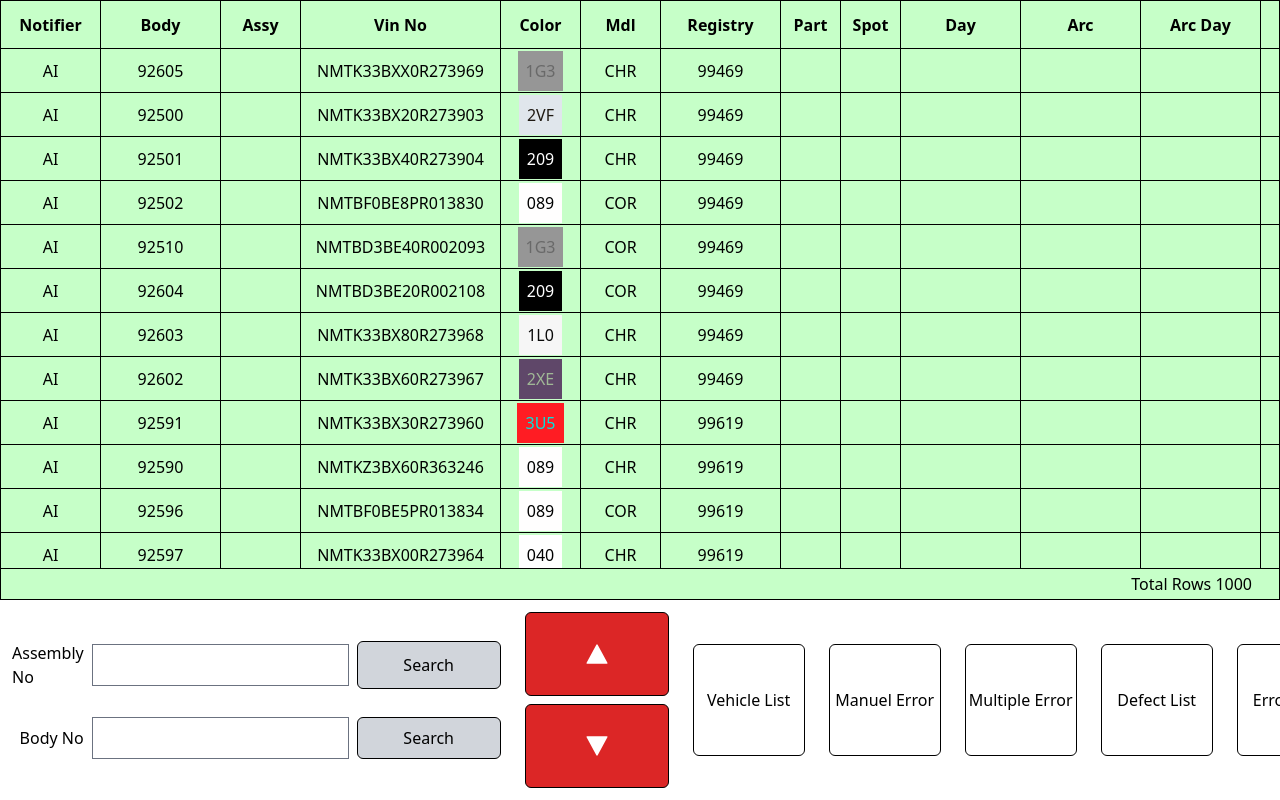
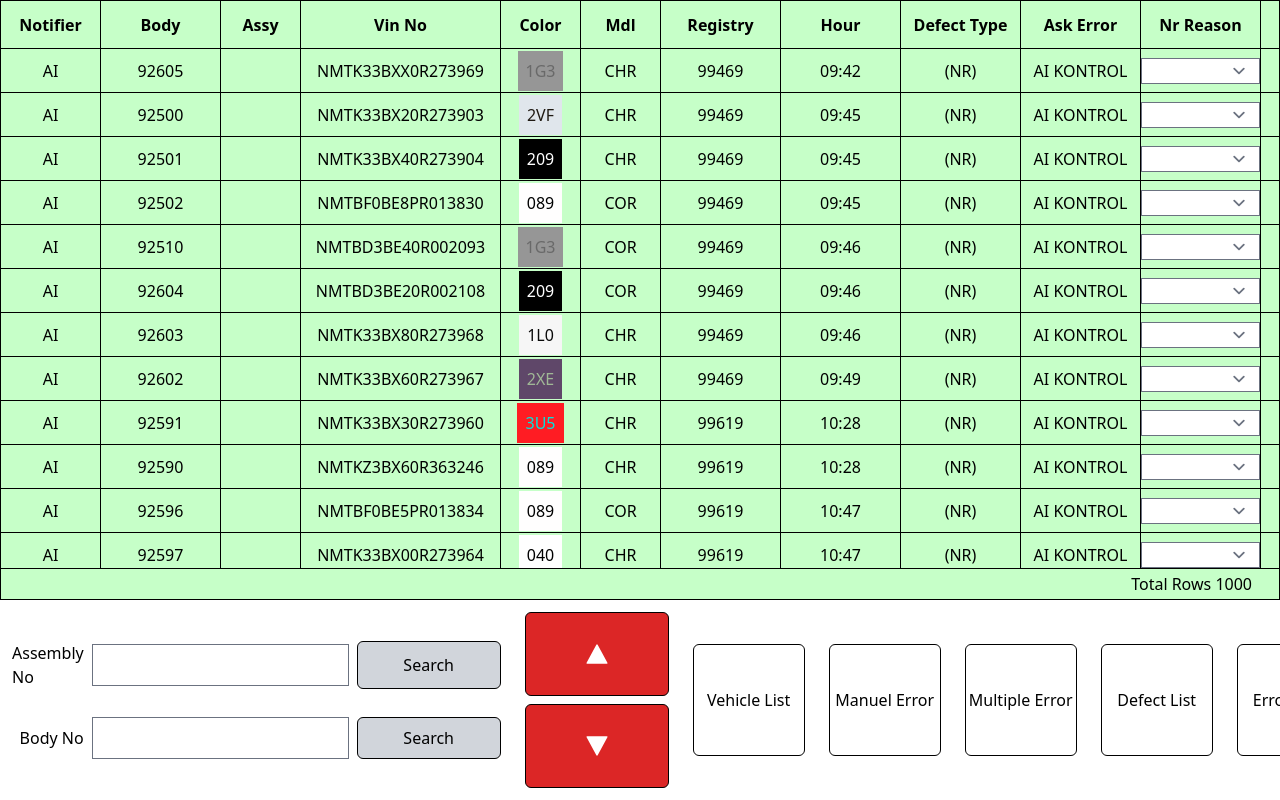
Before and after one commit to batu0b/sau-toyota-frontend, a React (Create React App) app: page /cvqsterminal/defectentry/1/1/defectlist in a window 1280 px wide. Built offline with nearby package versions, Linux system fonts and the light colour scheme; data requests are answered from the project's data file.

Commit message:
defect list page edited

```diff
--- a/src/components/Table.js
+++ b/src/components/Table.js
@@ -64,7 +64,7 @@ export default function Table({
     prepareRow(row);
 
     useEffect(() => {
-      if (rowRef.current) {
+      if (rowRef.current && rowheightAuto) {
         if (componentRef.current) {
           if (specialIndex) {
             if (specialIndex === index) {
@@ -85,7 +85,6 @@ export default function Table({
           setRowHeight(index, rowRef.current.clientHeight);
         }
       }
-      // eslint-disable-next-line
     }, [rowRef]);
 
     return (
@@ -134,9 +133,9 @@ export default function Table({
     <div
       {...getTableProps()}
       style={height ? { height: `${height}` } : { height: "75vh" }}
-      className={`tableComp overflow-x-auto   ${className} `}
+      className={`tableComp overflow-x-auto w-full  ${className} `}
     >
-      <div className="thead">
+      <div className="thead ">
         {headerGroups.map((headerGroup) => (
           <div
             {...headerGroup.getHeaderGroupProps()}
@@ -162,7 +161,7 @@ export default function Table({
                 height={height}
                 itemCount={rows.length}
                 itemSize={getRowHeight}
-                className="overflow-hidden"
+                className="customScrollBar"
                 width={full ? width : totalColumnsWidth + scrollBarSize}
               >
                 {({ data, index, style }) => (
--- a/src/css/tailwind.css
+++ b/src/css/tailwind.css
@@ -19,6 +19,40 @@
     -ms-overflow-style: none;
     scrollbar-width: none;
   }
+
+  /* react-window  */
+  .customScrollBar::-webkit-scrollbar {
+    width: 16px;
+    border: 5px solid #f1f1f1;
+
+  }
+  .customScrollBar::-webkit-scrollbar-thumb {
+    background-color: #b0b0b0;
+    background-clip: padding-box;
+    border: 0.05em solid #eeeeee;
+  }
+  .customScrollBar::-webkit-scrollbar-track {
+    background-color: #f1f1f1;
+  }
+  .customScrollBar::-webkit-scrollbar-button:single-button {
+    background-color: #eeeeee;
+    display: block;
+    border-style: solid;
+    height: 13px;
+    width: 16px;
+
+
+  }
+  .customScrollBar::-webkit-scrollbar-button:single-button:vertical:decrement {
+    border-width: 0 8px 8px 8px;
+    border-color: transparent transparent #b0b0b0 transparent;
+  }
+  .customScrollBar::-webkit-scrollbar-button:single-button:vertical:increment {
+    border-width: 8px 8px 0 8px;
+    border-color: #b0b0b0 transparent transparent transparent;
+  }
+
+
 }
 
 .DatePicker select {
--- a/src/pages/ErrorHandlingPage.js
+++ b/src/pages/ErrorHandlingPage.js
@@ -75,36 +75,6 @@ export default function ErrorHandlingPage() {
         width: 120,
       },
       {
-        Header: t("Part"),
-        accessor: "parca",
-        width: 60,
-      },
-      {
-        Header: "Spot",
-        accessor: "spot",
-        width: 60,
-      },
-      {
-        Header: t("Day"),
-        accessor: "gun",
-      },
-      {
-        Header: "Arc",
-        accessor: "arc",
-      },
-      {
-        Header: `Arc ${t("Day")}`,
-        accessor: "arcgun",
-      },
-      {
-        Header: t("Error"),
-        accessor: "hata",
-      },
-      {
-        Header: t("Color"),
-        accessor: "renk",
-      },
-      {
         Header: t("Hour"),
         accessor: "cdate",
         Cell: ({ value }) => {
@@ -119,10 +89,7 @@ export default function ErrorHandlingPage() {
         Header: t("AskError"),
         accessor: "defrespName",
       },
-      {
-        Header: t("SubManaging"),
-        accessor: "ALTSORUMLU",
-      },
+
       {
         Header: "Nr Reason",
         accessor: "NULL",
```
